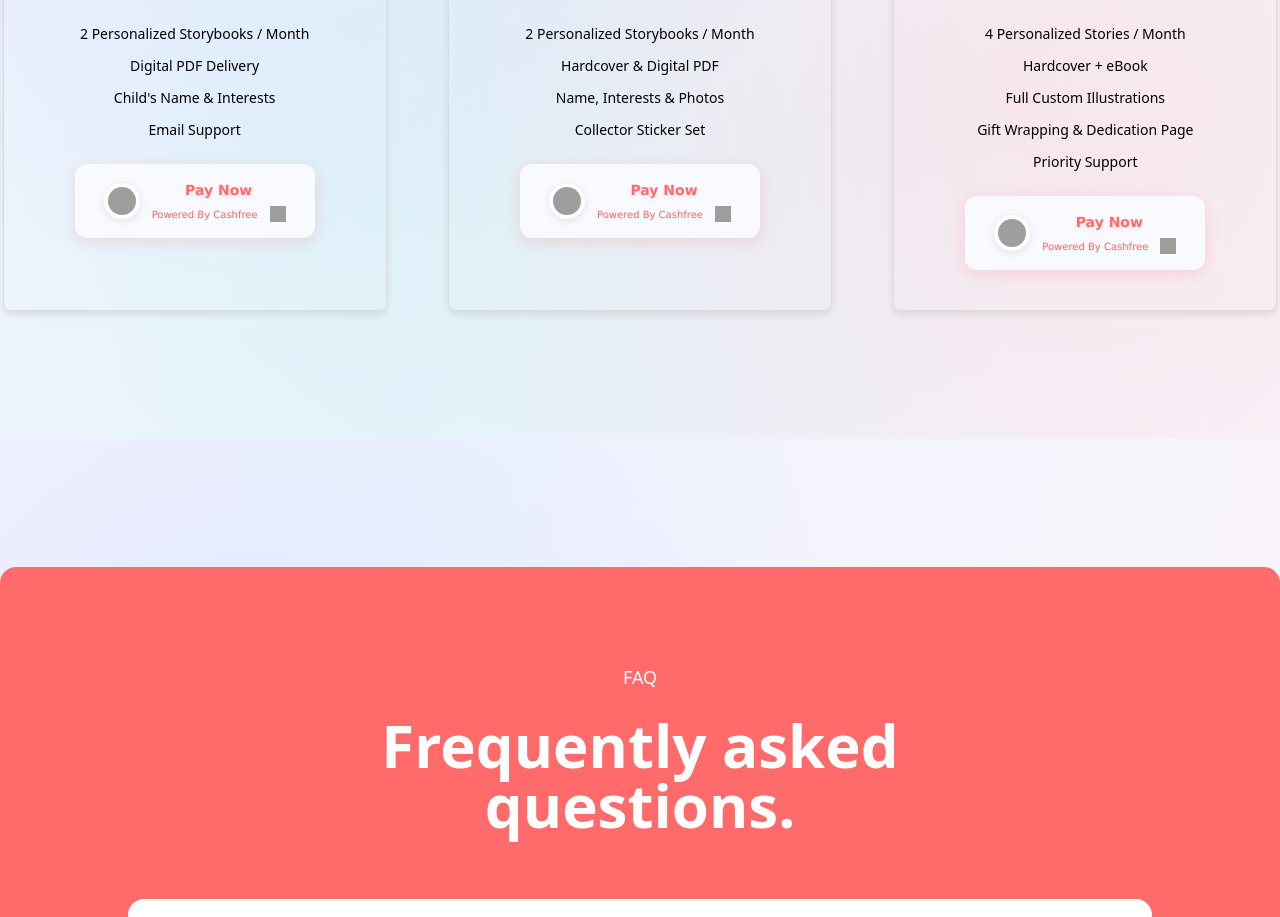
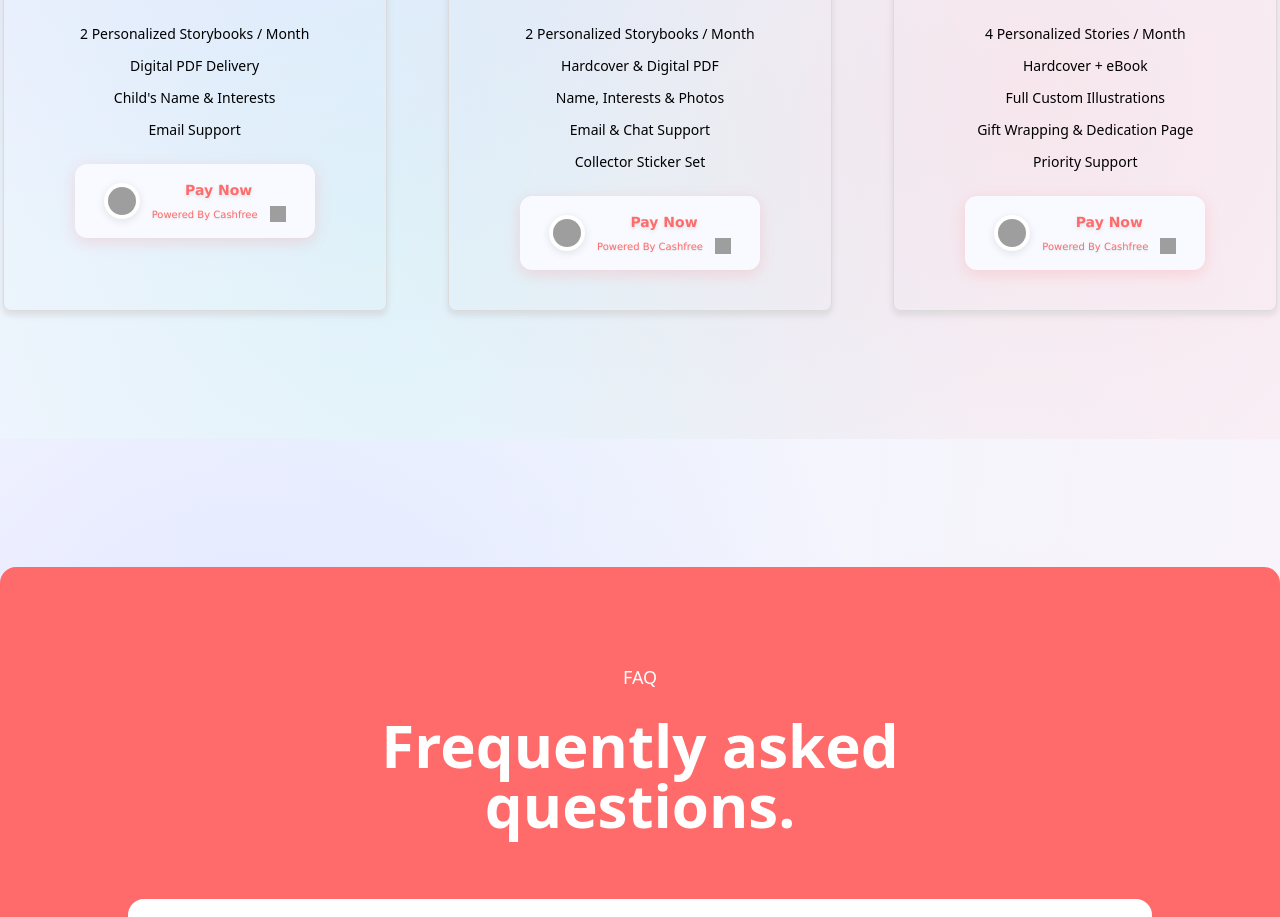
Before and after one commit to yablokolabs/aiponatime, a Next.js app in the folder package/: page / in a window 1280 px wide. Shown: the part 7020-7937 px from the top of the page. Built offline with nearby package versions, Linux system fonts and the light colour scheme; grey boxes are pictures that could not be loaded.

Commit message:
fix syntax bug again

```diff
--- a/package/src/components/Home/Manage/index.tsx
+++ b/package/src/components/Home/Manage/index.tsx
@@ -46,6 +46,7 @@ const plans: Plan[] = [
       books: "2 Personalized Storybooks / Month",
       format: "Hardcover & Digital PDF",
       personalization: "Name, Interests & Photos",
+      support: "Email & Chat Support",
       extras: "Collector Sticker Set",
     },
   },
```
